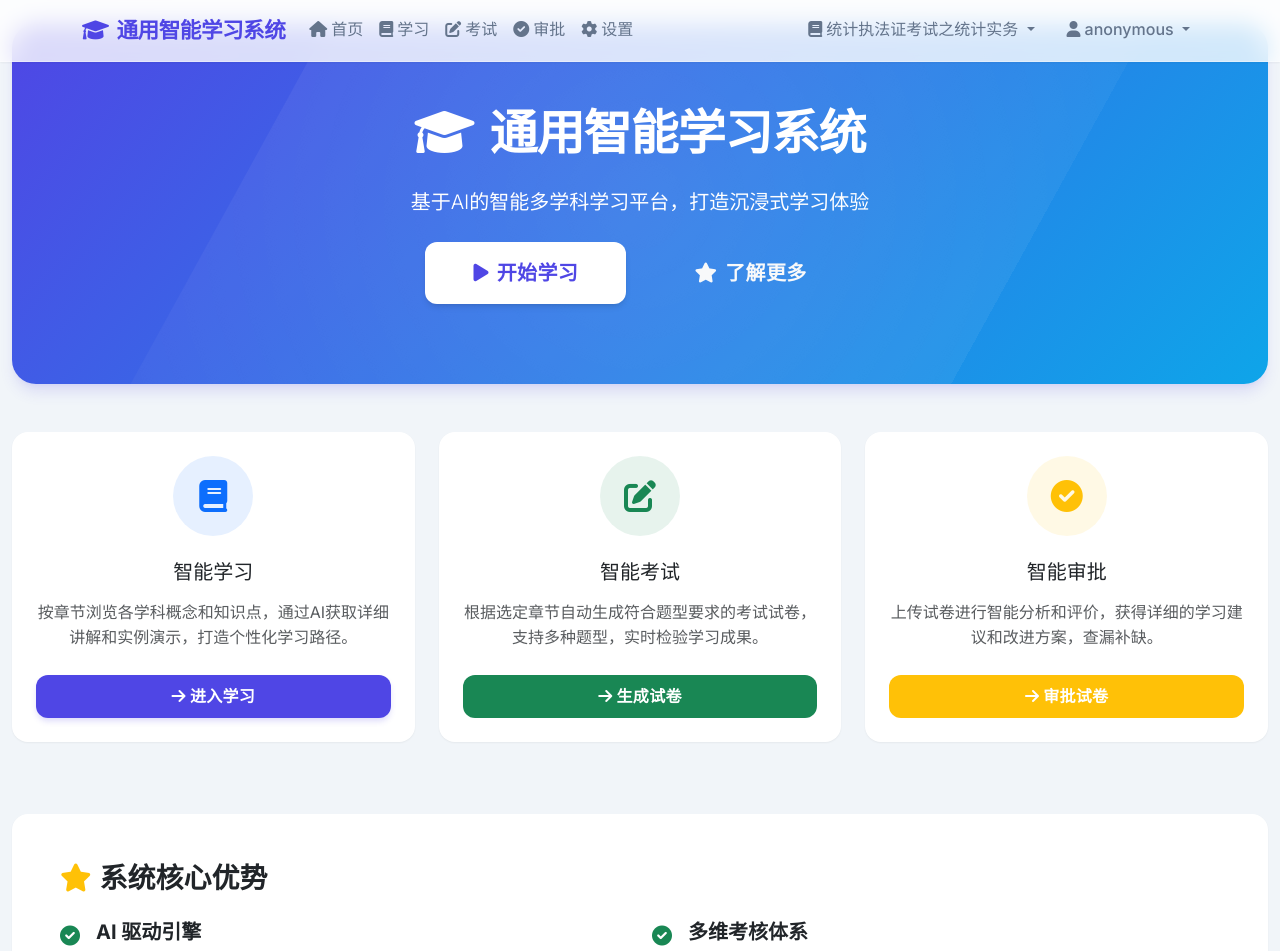
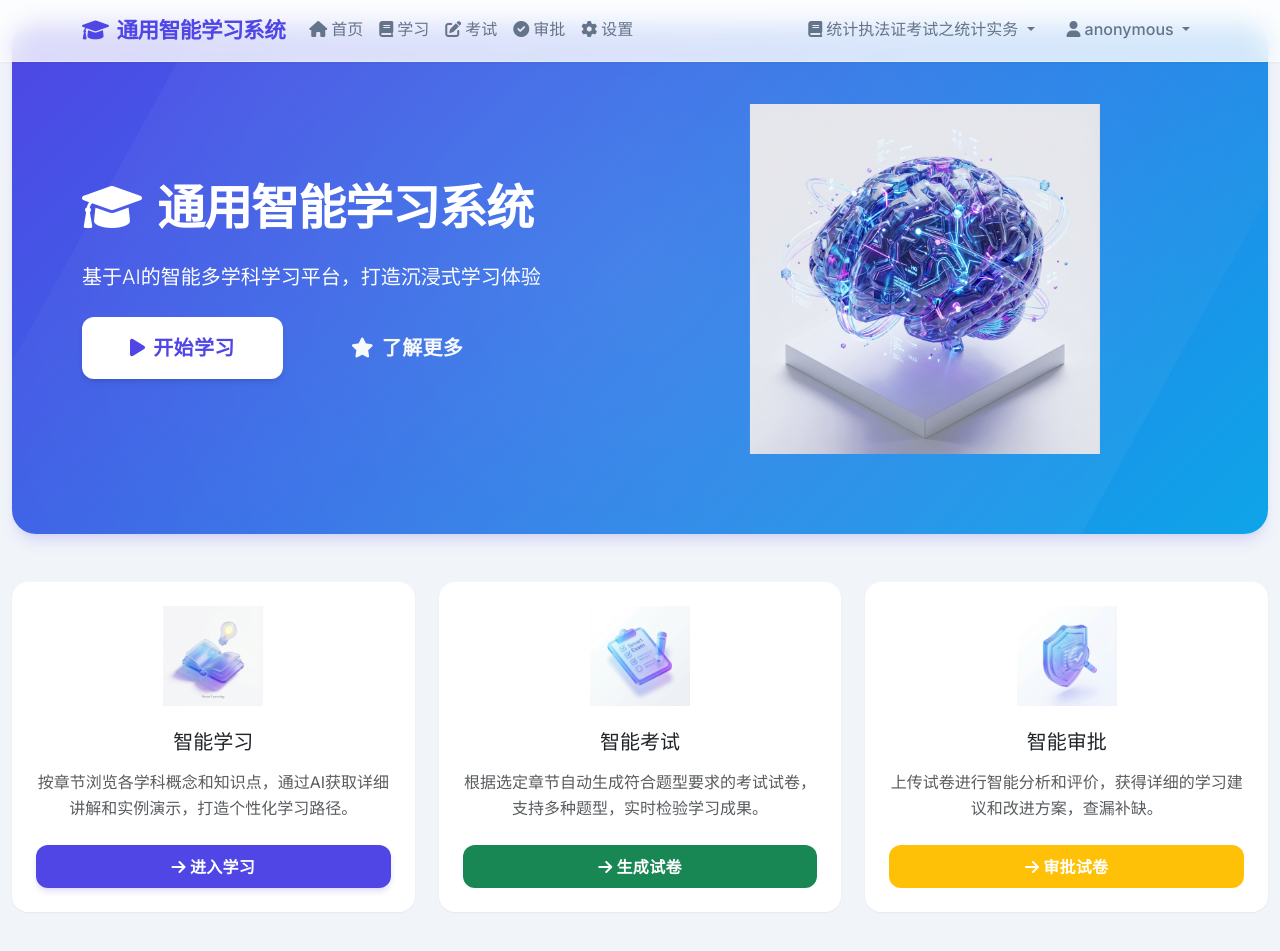
Before and after one commit to jstxzpf/databaselearnsystem, a Flask app: page / in a window 1280 px wide. Shown: the top 951 px of the page. Run offline with Flask 3, Linux system fonts and the light colour scheme; some libraries are stand-ins or nearby versions.

Commit message:
feat: Implement learning, review, and exam UI pages and add related static assets.

```diff
--- a/templates/exam.html
+++ b/templates/exam.html
@@ -110,7 +110,8 @@
                 <div id="exam-preview" class="h-100">
                     <div class="text-muted text-center py-5 my-5">
                         <div class="mb-4">
-                            <i class="fas fa-file-contract fa-4x text-muted opacity-25"></i>
+                            <img src="{{ url_for('static', filename='img/empty_exam.png') }}" alt="生成试卷"
+                                class="img-fluid" style="max-height: 180px;">
                         </div>
                         <h5 class="fw-light">准备生成试卷</h5>
                         <p class="small opacity-75">请在左侧配置考试参数，点击生成按钮开始</p>
--- a/templates/index.html
+++ b/templates/index.html
@@ -8,6 +8,8 @@
         <!-- 欢迎区域 - Hero Section -->
         <div class="hero-section text-center">
             <div class="hero-content container">
+                <div class="row align-items-center">
+                    <div class="col-lg-6 text-lg-start">
                         <h1 class="hero-title fade-in-up" style="animation-delay: 0.1s;">
                             <i class="fas fa-graduation-cap me-3"></i>通用智能学习系统
                         </h1>
@@ -24,6 +26,11 @@
                             </a>
                         </div>
                     </div>
+                    <div class="col-lg-6 d-none d-lg-block fade-in-up" style="animation-delay: 0.4s;">
+                        <img src="{{ url_for('static', filename='img/hero_illustration.png') }}" alt="Hero Illustration" class="img-fluid" style="max-height: 350px;">
+                    </div>
+                </div>
+            </div>
         </div>
     </div>
 </div>
@@ -34,10 +41,7 @@
         <div class="card h-100 fade-in-up" style="animation-delay: 0.4s;">
             <div class="card-body text-center">
                 <div class="mb-4">
-                    <div class="rounded-circle bg-primary bg-opacity-10 d-inline-flex align-items-center justify-content-center"
-                        style="width: 80px; height: 80px;">
-                        <i class="fas fa-book fa-2x text-primary"></i>
-                    </div>
+                    <img src="{{ url_for('static', filename='img/icon_learning.png') }}" alt="智能学习" class="img-fluid" style="height: 100px;">
                 </div>
                 <h5 class="card-title mb-3">智能学习</h5>
                 <p class="card-text text-muted mb-4">
@@ -54,10 +58,7 @@
         <div class="card h-100 fade-in-up" style="animation-delay: 0.5s;">
             <div class="card-body text-center">
                 <div class="mb-4">
-                    <div class="rounded-circle bg-success bg-opacity-10 d-inline-flex align-items-center justify-content-center"
-                        style="width: 80px; height: 80px;">
-                        <i class="fas fa-edit fa-2x text-success"></i>
-                    </div>
+                    <img src="{{ url_for('static', filename='img/icon_exam.png') }}" alt="智能考试" class="img-fluid" style="height: 100px;">
                 </div>
                 <h5 class="card-title mb-3">智能考试</h5>
                 <p class="card-text text-muted mb-4">
@@ -74,10 +75,7 @@
         <div class="card h-100 fade-in-up" style="animation-delay: 0.6s;">
             <div class="card-body text-center">
                 <div class="mb-4">
-                    <div class="rounded-circle bg-warning bg-opacity-10 d-inline-flex align-items-center justify-content-center"
-                        style="width: 80px; height: 80px;">
-                        <i class="fas fa-check-circle fa-2x text-warning"></i>
-                    </div>
+                    <img src="{{ url_for('static', filename='img/icon_review.png') }}" alt="智能阅卷" class="img-fluid" style="height: 100px;">
                 </div>
                 <h5 class="card-title mb-3">智能审批</h5>
                 <p class="card-text text-muted mb-4">
--- a/templates/learning.html
+++ b/templates/learning.html
@@ -200,7 +200,8 @@
                 <div id="explanation-content" class="explanation-wrapper">
                     <div class="text-center py-5 my-5">
                         <div class="mb-4">
-                            <i class="fas fa-graduation-cap fa-4x text-light"></i>
+                            <img src="{{ url_for('static', filename='img/empty_learning.png') }}" alt="开始学习"
+                                class="img-fluid" style="max-height: 180px;">
                         </div>
                         <h4 class="text-muted fw-light">准备开始学习</h4>
                         <p class="text-muted small mt-2">请在左侧选择章节和知识点，AI将为您提供深度解析</p>
--- a/templates/review.html
+++ b/templates/review.html
@@ -80,7 +80,8 @@
                 <div id="exam-content" class="h-100">
                     <div class="text-muted text-center py-5 my-5">
                         <div class="mb-4">
-                            <i class="fas fa-file-upload fa-4x text-muted opacity-25"></i>
+                            <img src="{{ url_for('static', filename='img/empty_review.png') }}" alt="上传文件"
+                                class="img-fluid" style="max-height: 180px;">
                         </div>
                         <h5 class="fw-light">暂无内容</h5>
                         <p class="small opacity-75">请先上传试卷文件以预览内容</p>
```
Also changed, not shown: static/img/empty_exam.png (added), static/img/empty_learning.png (added), static/img/empty_review.png (added), static/img/hero_illustration.png (added), static/img/icon_exam.png (added), static/img/icon_learning.png (added), static/img/icon_review.png (added). Lines whose indentation alone changed are shown as unchanged.
